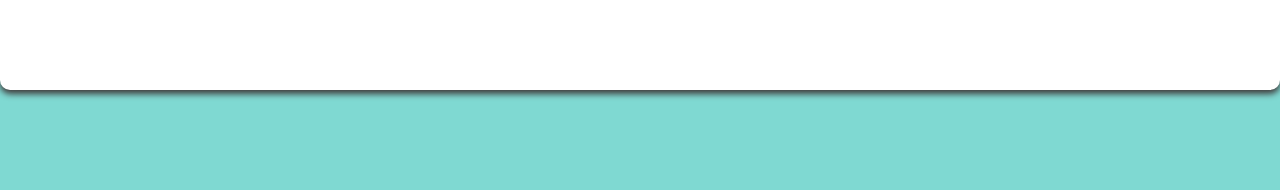
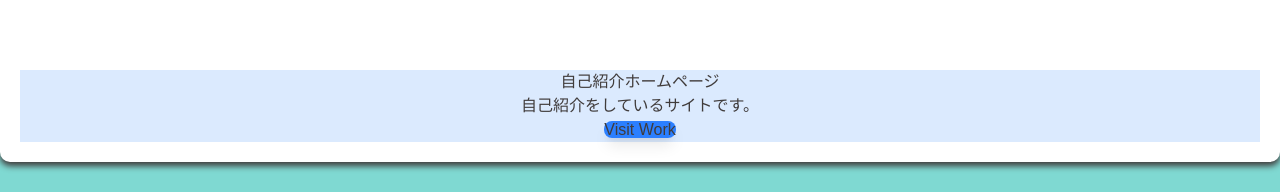
Before and after one commit to to-bi-eng/my-portfolio, a Next.js app: page / in a window 1280 px wide. Shown: the part 2880-3072 px from the top of the page. Built offline with nearby package versions, Linux system fonts and the light colour scheme.

Commit message:
work-modification

```diff
--- a/src/app/page.tsx
+++ b/src/app/page.tsx
@@ -46,6 +46,11 @@ export default function Home() {
       {/* 成果物 */}
       <section id="works">
         <h2 className="text-4xl text-blue-400 py-20 underline text-center">Works</h2>
+        <div className="bg-blue-100 text-center">
+          <h3>自己紹介ホームページ</h3>
+          <p>自己紹介をしているサイトです。</p>
+          <a href="https://my-portfolio-phi-six-31.vercel.app" className="bg-blue-500 hover:bg-blue-600 text-white rounded-lg shadow-lg">Visit Work</a>
+        </div>
       </section>
     </div>
   );
```
